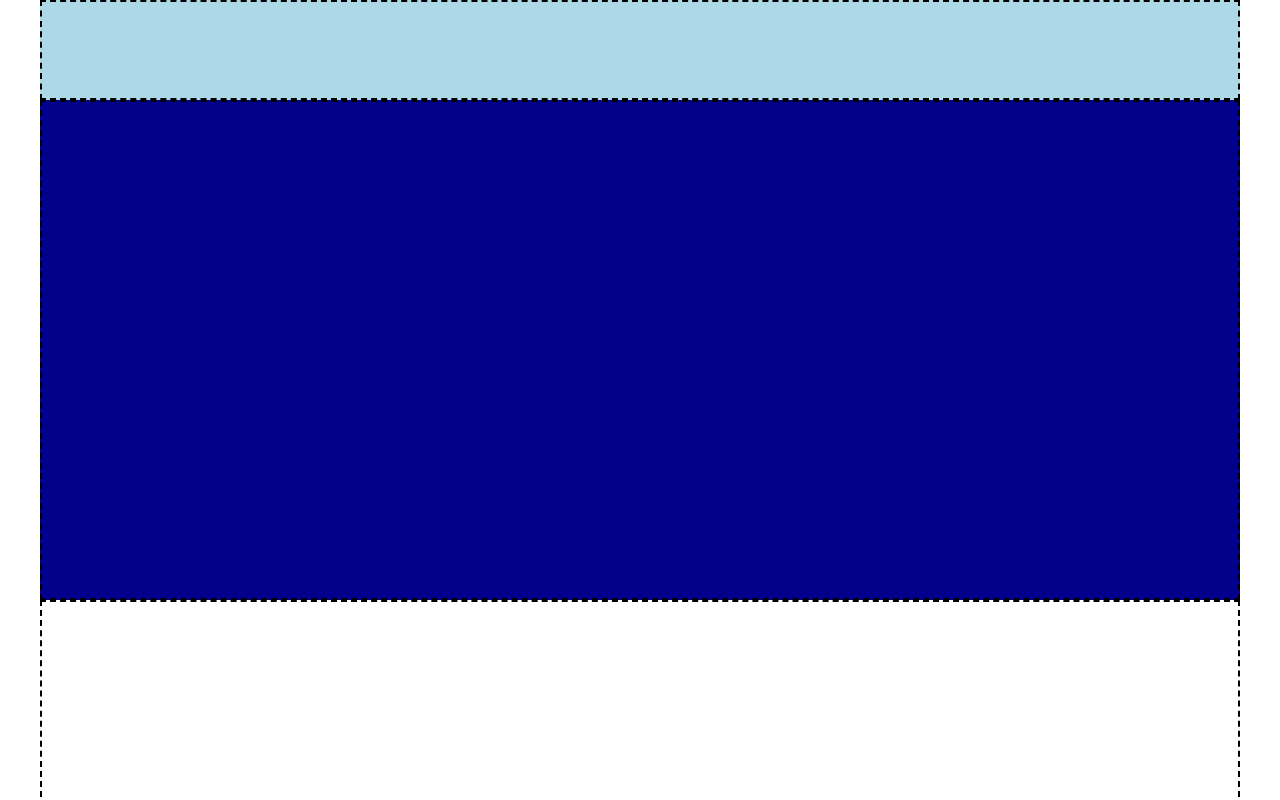
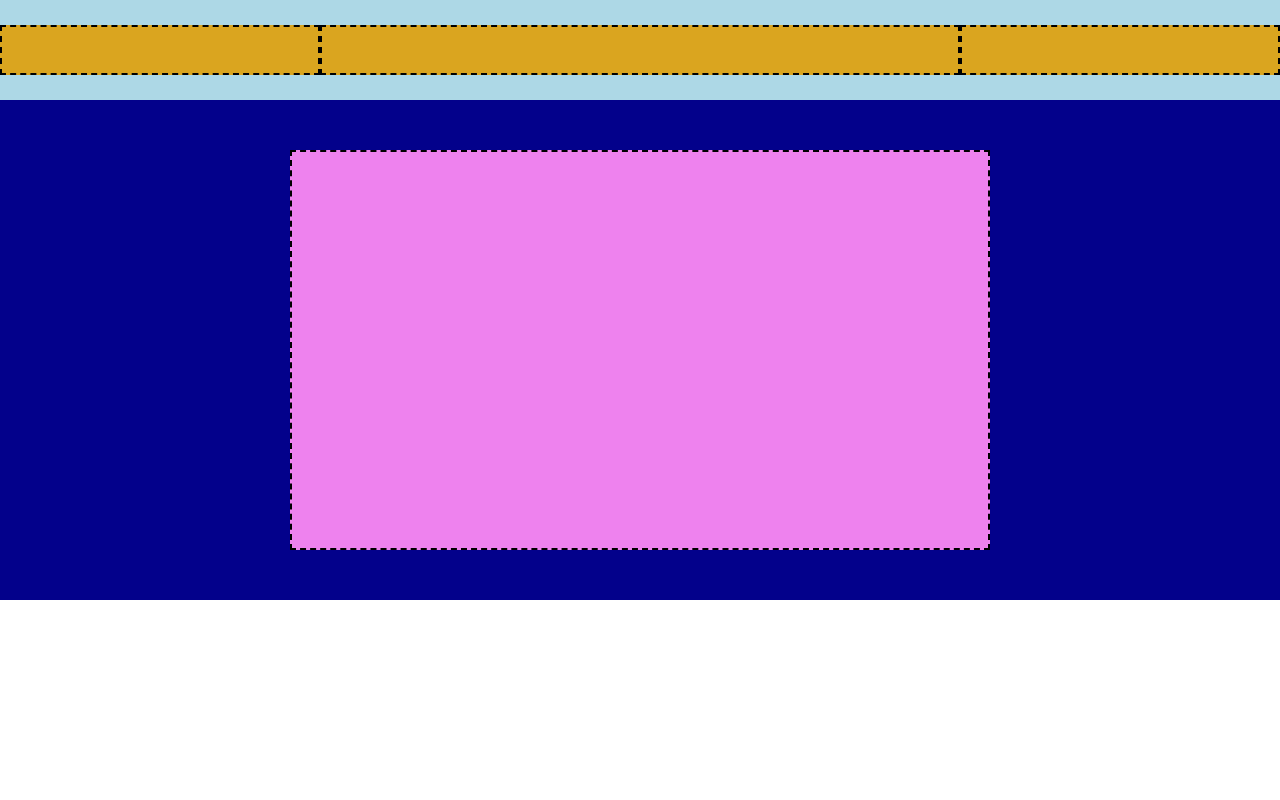
Before and after one commit to Simo-bsc/htmlcss-struttura-discord, a plain HTML site: page index.html in a window 1280 px wide. Shown: the top 800 px of the page. Drawn offline with Linux system fonts and the light colour scheme.

Commit message:
Completato Header

```diff
--- a/css/style.css
+++ b/css/style.css
@@ -22,9 +22,45 @@
     height: 100px;
 }
 
+#header-top{
+    background-color: #DAA51F;
+    height: 50px;
+
+}
+
+.flex-top{
+    display: flex;
+    justify-content: center;
+    align-items: center;
+}
+
+.box-logo{
+    width: 25%;
+}
+
+.box-link{
+    width: 50%;
+}
+
+.box-login{
+    width: 25%;
+}
+
 .header-bottom{
     background-color: #03018B;
     height: 500px;
+}
+
+#header-bottom{
+    background-color: #EE82EE;
+    height: 400px;
+    width: 700px;
+}
+
+.flex-bottom{
+    display: flex;
+    justify-content: center;
+    align-items: center;
 }
 
 /* MAIN */
--- a/index.html
+++ b/index.html
@@ -15,67 +15,70 @@
 
     <body>
 
-        <div class="container">
-
         <header>
             <!-- HEADER TOP -->
-                <div class="header-top border-debug black">
+            <div class="header-top flex-top">
 
+                <div class="container box-logo border-debug black" id="header-top">
+
+                </div>
+                <div class="container box-link border-debug black" id="header-top">
+
+                </div>
+                <div class="container box-login border-debug black" id="header-top">
+
+                </div>
 
             </div>
             <!-- HEADER BOTTOM -->
-                <div class="header-bottom border-debug black">
+            <div class="header-bottom flex-bottom">
+
+                <div class=" container border-debug black pink-box" id="header-bottom">
+
+                </div>
 
             </div>
 
         </header>
 
-        </div>
+        <main>
 
-        <div class="container">
-
-            <main>
             <!-- INIZIO SEZIONI -->
-                <section class="bg-color-section border-debug black">
+            <section class="bg-color-section">
 
 
             </section>
 
-                <section class="bg-color-section gray border-debug black">
+            <section class="bg-color-section gray">
 
 
             </section>
 
-                <section class="bg-color-section border-debug black">
+            <section class="bg-color-section">
 
 
             </section>
 
-                <section class="bg-color-section gray big border-debug black">
+            <section class="bg-color-section gray big">
 
 
             </section>
             <!-- FINE SEZIONI -->
+
         </main>
+
+        <footer>
+
+            <div class="footer-top ">
 
             </div>
 
-        <div class="container">
-
-            <footer>
-
-                <div class="footer-top border-debug white">
-
-                </div>
-
-                <div class="footer-bottom border-debug white">
+            <div class="footer-bottom ">
 
             </div>
 
         </footer>
 
-        </div>
-
     </body>
 
 </html>
```
Lines whose indentation alone changed are shown as unchanged.
